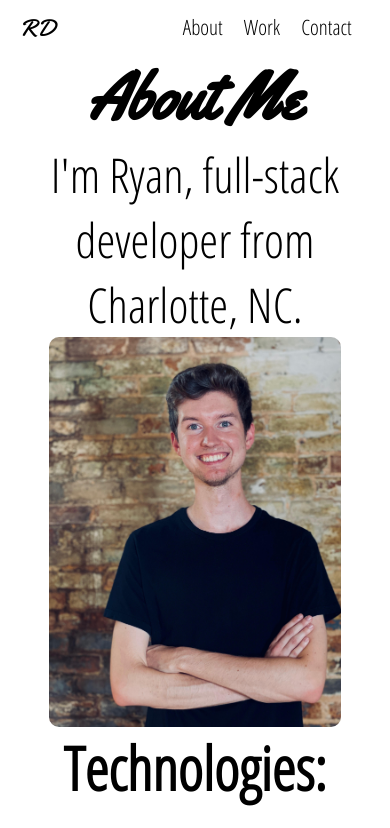
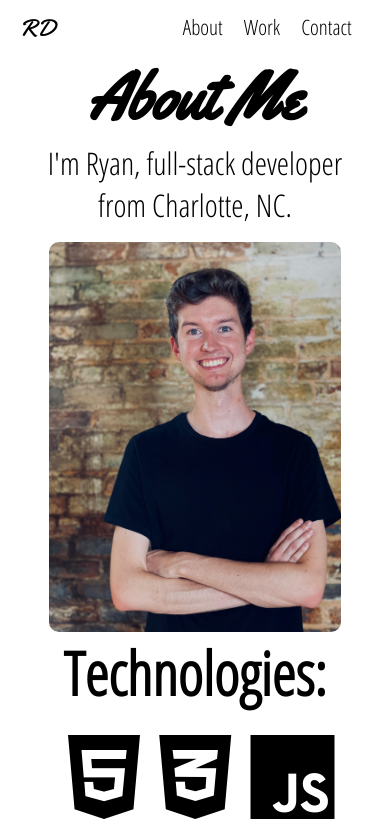
Before and after one commit to ryand67/Portfolio, a React (Create React App) app in the folder client/: page /about in a window 390 px wide. Shown: the top 828 px of the page. Built offline with nearby package versions, Linux system fonts and the light colour scheme.

Commit message:
font tweak

```diff
--- a/client/src/components/pages/about.css
+++ b/client/src/components/pages/about.css
@@ -74,6 +74,8 @@
 
     .aboutText {
         width: 100%;
+        font-size: 1.3em;
+        margin-bottom: .5em;
     }
 
     .about-heading {
```
